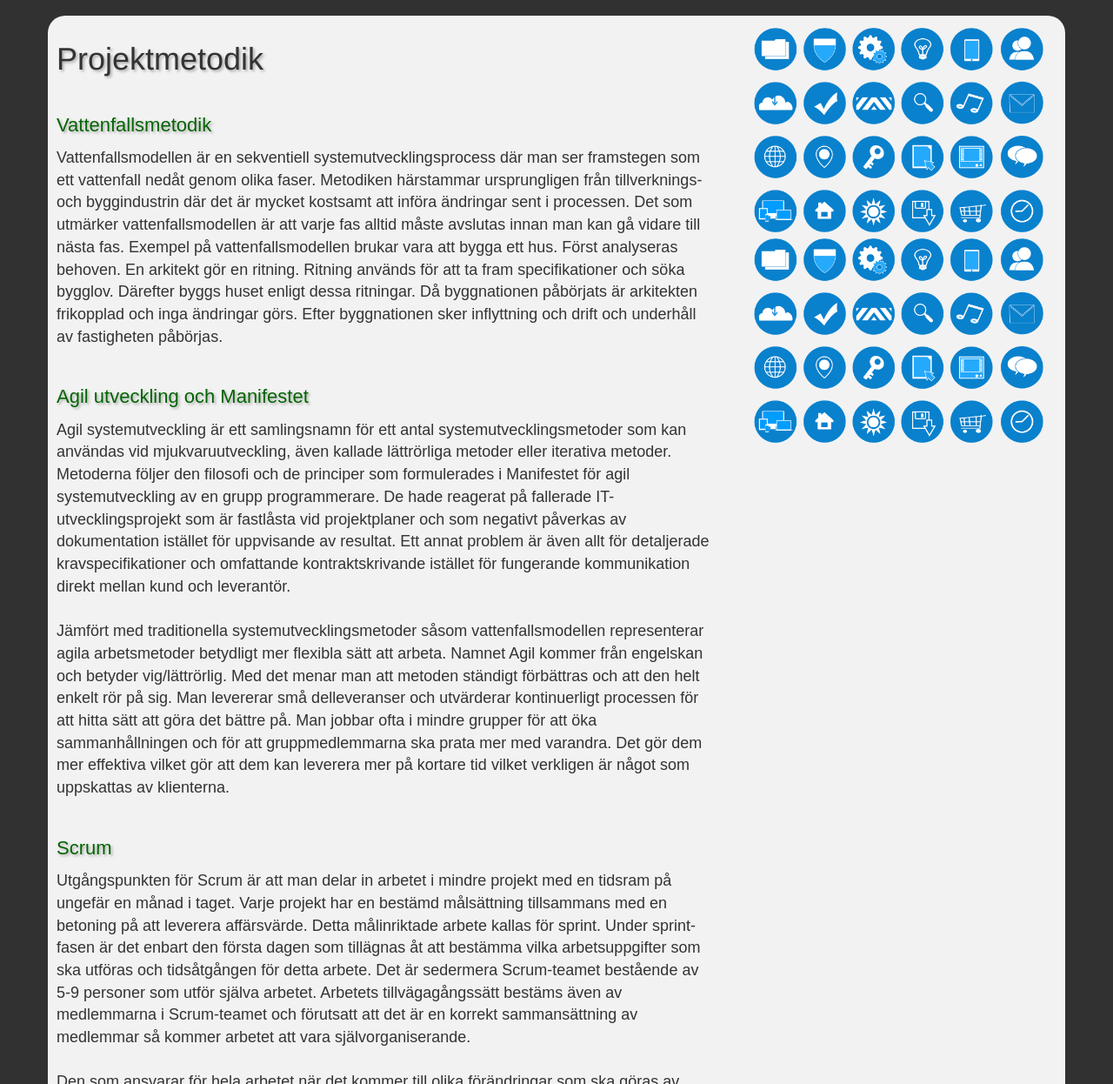
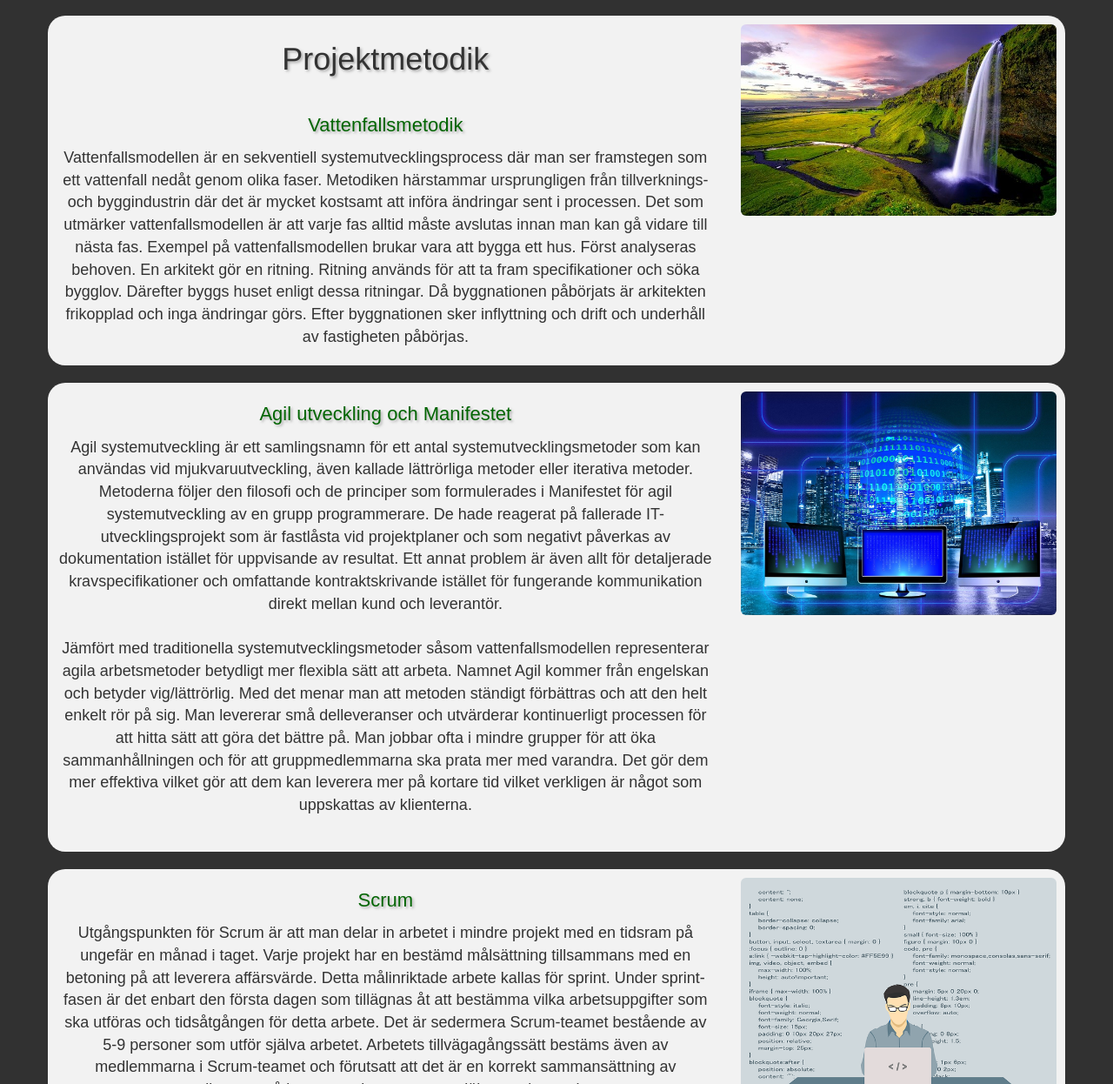
Before and after one commit to J3pp3s/Projektarbete-hemsida, a plain HTML site: page projektmetodik.html in a window 1280 px wide. Shown: the part 54-1300 px from the top of the page at 87% size. Drawn offline with nearby package versions, Linux system fonts and the light colour scheme.

Commit message:
Updated layout and pics

```diff
--- a/projektmetodik.html
+++ b/projektmetodik.html
@@ -43,7 +43,7 @@
             </nav>
             <div class="container">
                 <div class="row">
-                    <div class="col-sm-8 banner-info">
+                    <div  style="text-align:center;" class="col-sm-8 banner-info">
                         <h1 id="proj0">Projektmetodik</h1><br>
                         <p id="proj1" class="big-text2">Vattenfallsmetodik</p>
                         <p>Vattenfallsmodellen är en sekventiell systemutvecklingsprocess där man ser framstegen
@@ -59,7 +59,16 @@
                             enligt dessa ritningar.
                             Då byggnationen påbörjats är arkitekten frikopplad och inga ändringar görs. Efter
                             byggnationen sker inflyttning och drift och underhåll av fastigheten påbörjas.</p>
-                        </br>
+                    </div>
+                    <div style="text-align:center;" class="col-sm-4 banner-image">
+                        <img src="vattenfall.jpg" class="img-responsive img-rounded" alt="Designbild">
+                    </div>
+                </div>
+            </div>
+            <br>
+            <div class="container">
+                <div class="row">
+                    <div style="text-align:center;" class="col-sm-8 banner-info">
                         <p id="proj2" class="big-text2">Agil utveckling och Manifestet</p>
                         <p>Agil systemutveckling är ett samlingsnamn för ett antal systemutvecklingsmetoder som kan
                             användas
@@ -88,6 +97,16 @@
                             verkligen är
                             något som uppskattas av klienterna.</p>
                         </br>
+                    </div>
+                    <div style="text-align:center;" class="col-sm-4 banner-image">
+                        <img src="agilt.jpg" class="img-responsive img-rounded" alt="Designbild">
+                    </div>
+                </div>
+            </div>
+            <br>
+            <div class="container">
+                <div class="row">
+                    <div style="text-align:center;" class="col-sm-8 banner-info">
                         <p id="proj3" class="big-text2">Scrum</p>
                         <p>Utgångspunkten för Scrum är att man delar in arbetet i mindre projekt med en tidsram på
                             ungefär
@@ -129,15 +148,15 @@
                             Den agila projektmodellen har som kännetecken att dela in projekt i mindre delmomenten på
                             det
                             sättet som har beskrivit i denna text.</p>
-                        <a class="btn btn-first" href="projektmetodik.html">Projektmetodik</a>
+                    </div>
+                    <div style="text-align:center;" class="col-sm-4 banner-image">
+                        <img src="scrum.png" class="img-responsive img-rounded" alt="Designbild">
+                        <a class="btn btn-first" href="klienttekniker.html">Klienttekniker</a>
                         <a class="btn btn-second" href="index.html">Hem</a>
-                    </div>
-                    <div class="col-sm-4 banner-image">
-                        <img src="image.png" class="img-responsive" alt="Designbild">
-                        <img src="image.png" class="img-responsive" alt="Designbild">
                     </div>
                 </div>
             </div>
+            <br>
         </header>
     </body>
 </main>
```
Also changed, not shown: klienttekniker.html (+1 -1 lines), agilt.jpg (added), scrum.png (added), vattenfall.jpg (added).
